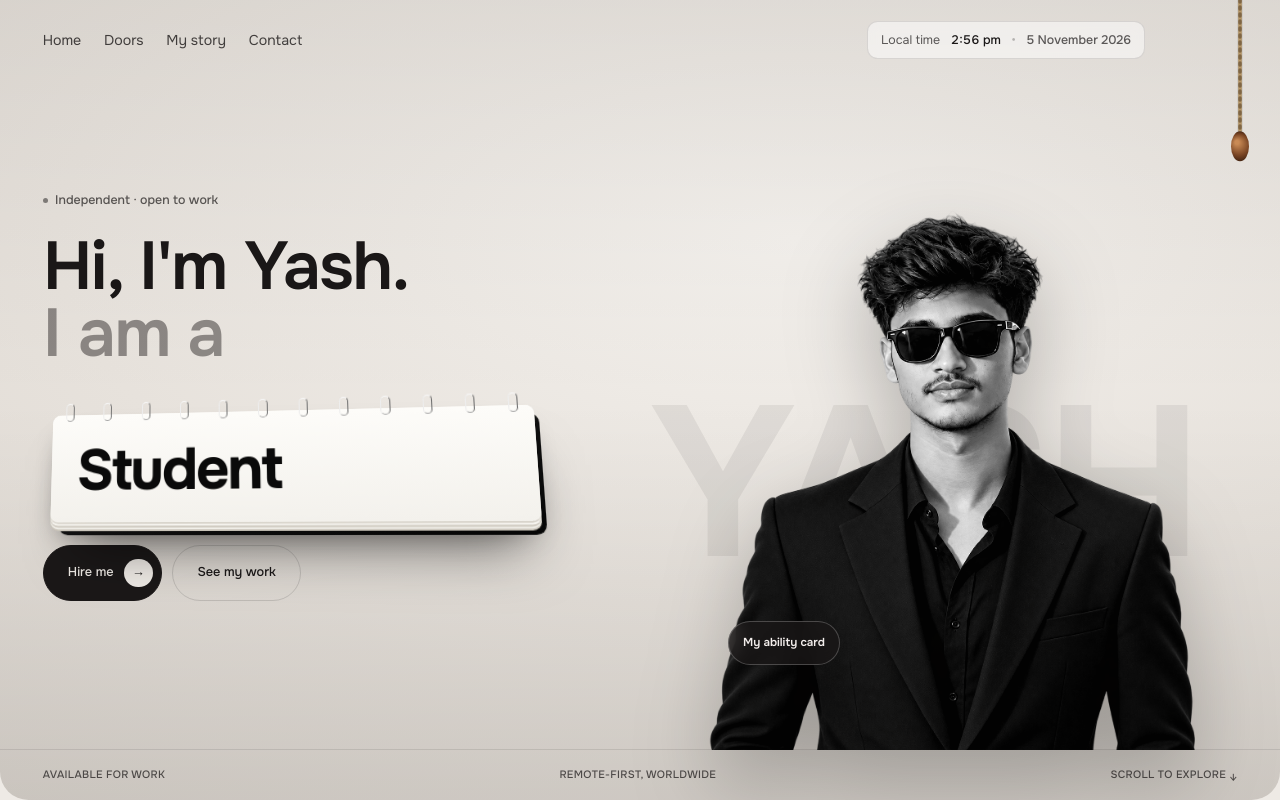
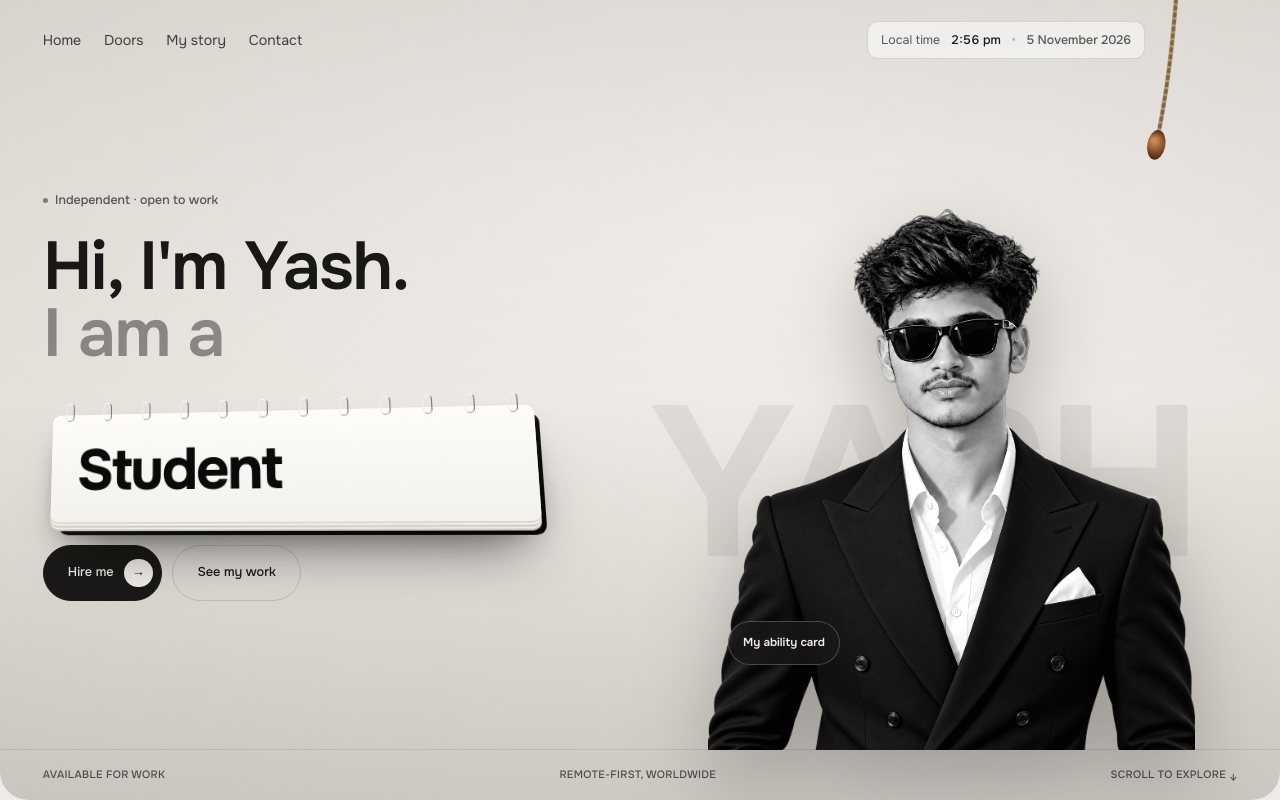
Before and after one commit to Yashcodes07/Portfolio, a React (Vite) app: page / in a window 1280 px wide. Shown: the top 800 px of the page. Built offline with nearby package versions, Linux system fonts and the light colour scheme.

Commit message:
Updated App.tsx file

```diff
--- a/src/App.tsx
+++ b/src/App.tsx
@@ -56,7 +56,7 @@ export default function App() {
   return (
     <>
       <Loader onDone={done} />
-      <Cord onToggle={toggleMode} />
+      <Cord onToggle={toggleMode} ready={ready} />
       <header className={`hdr rv ${stuck ? "stuck" : ""}`}>
         <div className="shell hdr__in">
           <nav className="nav">{NAV.map(([l, h]) => <a key={l} href={h}>{l}</a>)}</nav>
@@ -70,7 +70,7 @@ export default function App() {
           <div className="hero__wm" aria-hidden="true">YASH</div>
           <div className="hero__stage">
             <div className="fig" onClick={() => setCard(true)}>
-             <ColorReveal src="/yash.png" alt="Yash Kumar" />
+             <ColorReveal src="/y.png" alt="Yash Kumar" />
              <button className="fig__card" onClick={(e) => { e.stopPropagation(); setCard(true); }}>My ability card</button>
             </div>
           </div>
@@ -82,7 +82,12 @@ export default function App() {
             </h1>
             <div className="rv" style={{ ["--d" as string]: "300ms" }}><FlipRole running={ready} /></div>
             <div className="ctas rv" style={{ ["--d" as string]: "500ms" }}>
-              <a className="btn btn--dark" href="#contact">Hire me <span className="btn__arr">→</span></a>
+              <a
+                className="btn btn--dark"
+                href="mailto:youremail@gmail.com?subject=Let's work together"
+              >
+                Hire me <span className="btn__arr">→</span>
+              </a>
               <a className="btn" href="#work">See my work</a>
             </div>
           </div>
@@ -99,7 +104,12 @@ export default function App() {
           <h2 className="sf__h">Need something built?<br /><span>Let's make it happen.</span></h2>
           <p className="sf__p">AI products, web interfaces, ML systems or technical writing — tell me what you need and I'll reply within a day.</p>
           <div className="ctas">
-            <a className="btn btn--dark" href="mailto:hello@example.com">Hire me <span className="btn__arr">→</span></a>
+           <a
+            className="btn btn--dark"
+            href="mailto:youremail@gmail.com?subject=Let's work together"
+          >
+            Hire me <span className="btn__arr">→</span>
+          </a>
             <a className="btn" href="#work">See my work</a>
           </div>
           <div className="sf__cols">
--- a/src/components/Cord.tsx
+++ b/src/components/Cord.tsx
@@ -1,9 +1,23 @@
-import { useEffect, useRef } from "react";
+import { useEffect, useRef, useState } from "react";
 
-export default function Cord({ onToggle }: { onToggle: () => void }) {
+const SHOW_DELAY = 1200; // ms after the hero is ready before the cord drops in
+
+export default function Cord({ onToggle, ready = true }: { onToggle: () => void; ready?: boolean }) {
   const cv = useRef<HTMLCanvasElement>(null);
   const toggle = useRef(onToggle);
   toggle.current = onToggle;
+  const [show, setShow] = useState(false);
+  const shown = useRef(false);
+  const kick = useRef<() => void>(() => {});
+
+  // drop the cord in a moment after the hero has loaded, then give it a little swing
+  useEffect(() => {
+    if (!ready) return;
+    const reduce = window.matchMedia("(prefers-reduced-motion: reduce)").matches;
+    const t1 = window.setTimeout(() => { shown.current = true; setShow(true); }, reduce ? 0 : SHOW_DELAY);
+    const t2 = window.setTimeout(() => kick.current(), reduce ? 0 : SHOW_DELAY + 650);
+    return () => { clearTimeout(t1); clearTimeout(t2); };
+  }, [ready]);
 
   useEffect(() => {
     const c = cv.current!;
@@ -15,6 +29,7 @@ export default function Cord({ onToggle }: { onToggle: () => void }) {
     const ax = W - 40;
     const pts = Array.from({ length: N }, (_, i) => ({ x: ax, y: i * L, px: ax, py: i * L }));
     const restY = (N - 1) * L;
+    kick.current = () => { for (let i = 1; i < N; i++) pts[i].px += i * 0.25; };
     let drag = false, mx = 0, my = 0, maxPull = 0;
 
     const local = (e: PointerEvent) => {
@@ -22,11 +37,13 @@ export default function Cord({ onToggle }: { onToggle: () => void }) {
       mx = e.clientX - r.left; my = e.clientY - r.top;
     };
     const down = (e: PointerEvent) => {
+      if (!shown.current) return;
       local(e);
       const b = pts[N - 1];
       if (Math.hypot(mx - b.x, my - (b.y + 12)) < 34) { drag = true; maxPull = 0; document.body.style.cursor = "grabbing"; }
     };
     const move = (e: PointerEvent) => {
+      if (!shown.current) return;
       local(e);
       if (!drag) {
         const b = pts[N - 1];
@@ -95,5 +112,12 @@ export default function Cord({ onToggle }: { onToggle: () => void }) {
     };
   }, []);
 
-  return <canvas ref={cv} className="cord" style={{ width: 140, height: 420 }} aria-hidden="true" />;
+  return <canvas ref={cv} className="cord" style={{
+        width: 140,
+        height: 420,
+        right: "clamp(30px, 5vw, 90px)",
+        transform: show ? "translateY(0)" : "translateY(-105%)",
+        opacity: show ? 1 : 0,
+        transition: "transform 1.1s cubic-bezier(0.22, 1.1, 0.36, 1), opacity 0.4s ease",
+      }} aria-hidden="true" />;
 }
```
Also changed, not shown: public/y.png (added), public/yash 2.png (deleted).
